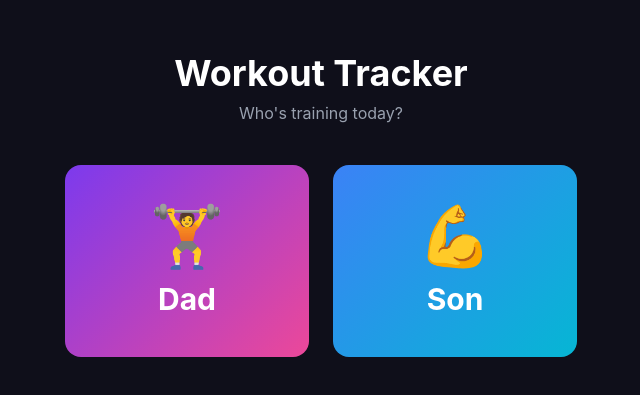
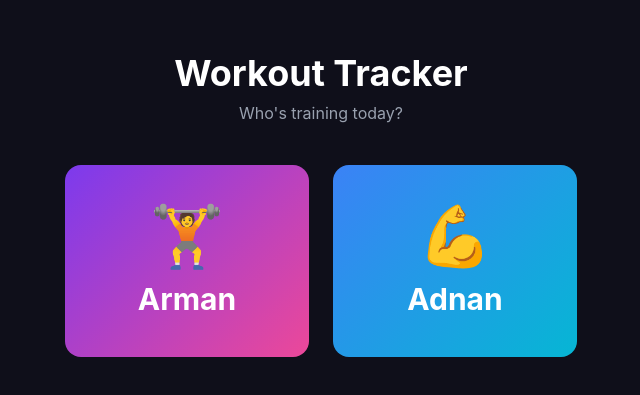
Before and after one commit to manison88/WorkoutApp, a React (Vite) app: page / in a window 1280 px wide. Shown: the part 195-590 px from the top of the page, without its empty margins (319-959 px from the left). Built offline with nearby package versions, Linux system fonts and the light colour scheme.

Commit message:
chore: update user names to Arman and Adnan
https://claude.ai/code/session_01DHDsKFUfPfq9hgQPtoRSFx

```diff
--- a/src/components/UserSelector.tsx
+++ b/src/components/UserSelector.tsx
@@ -2,8 +2,8 @@ import { useNavigate } from 'react-router-dom';
 import { useUser } from '../context/UserContext';
 
 const users = [
-  { id: 1, name: 'Dad', gradient: 'gradient-purple-pink', emoji: '🏋️' },
-  { id: 2, name: 'Son', gradient: 'gradient-blue-cyan', emoji: '💪' },
+  { id: 1, name: 'Arman', gradient: 'gradient-purple-pink', emoji: '🏋️' },
+  { id: 2, name: 'Adnan', gradient: 'gradient-blue-cyan', emoji: '💪' },
 ];
 
 export default function UserSelector() {
```
Also changed, not shown: 1 other file (tests, documents, lock files or other folders).
